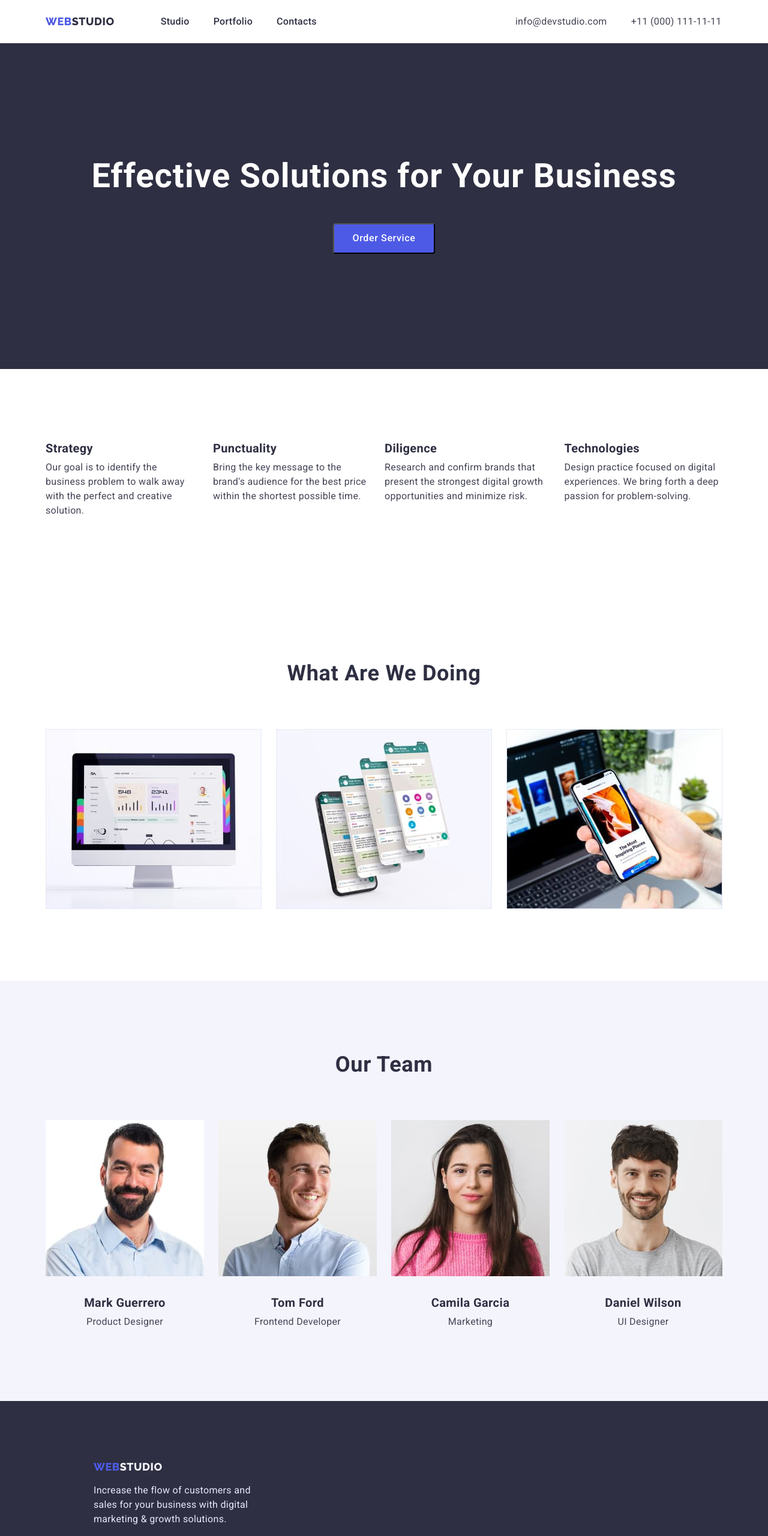
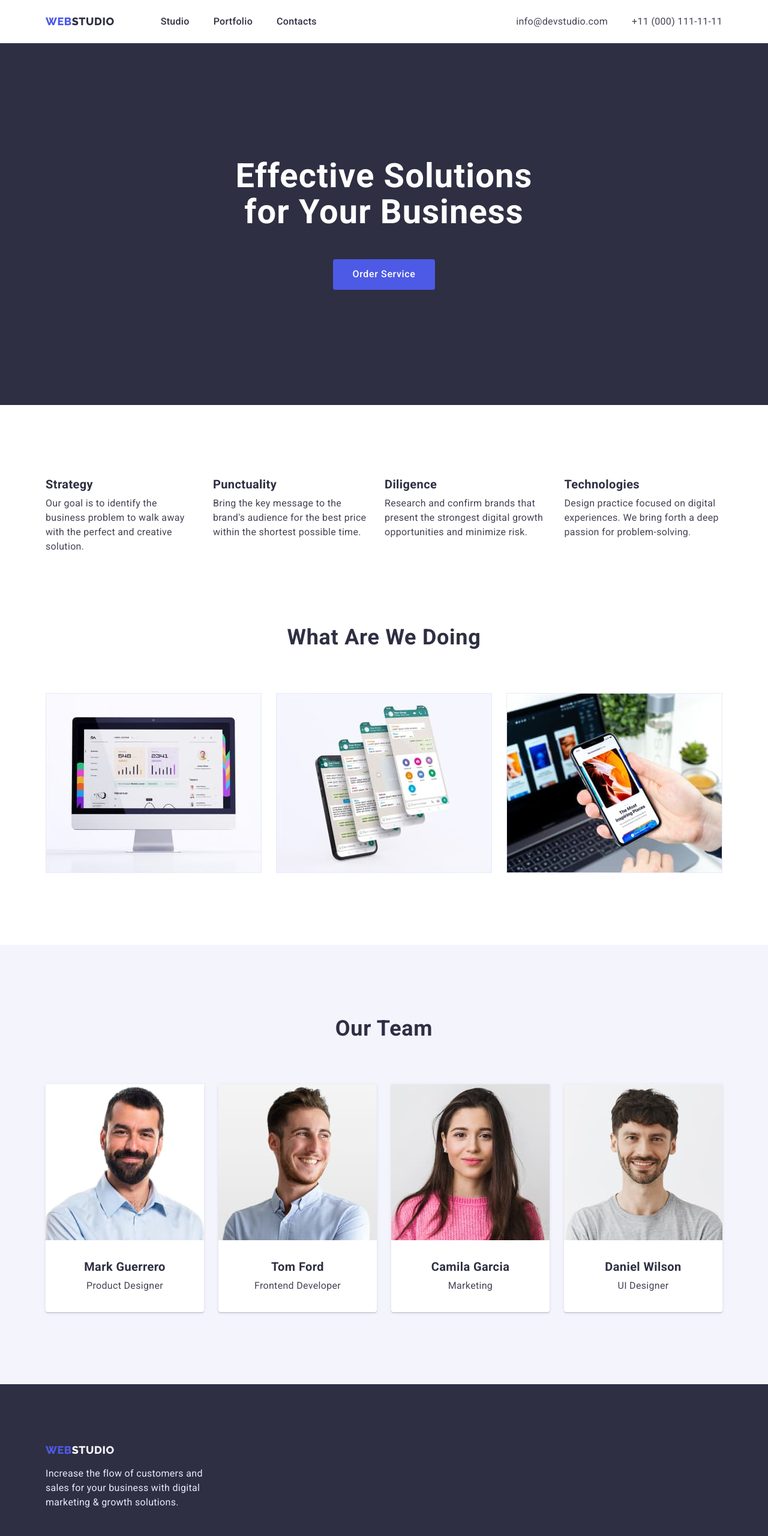
Before and after one commit to A-lex-G/goit-markup-hw-03, a plain HTML site: page index.html in a window 1280 px wide. Shown: the top 2560 px of the page at 60% size. Drawn offline with nearby package versions, Linux system fonts and the light colour scheme.

Commit message:
index.html, portfolio.html, styles.css corrected

```diff
--- a/css/styles.css
+++ b/css/styles.css
@@ -101,8 +101,11 @@ ul {
 
 /* NAVIGATION STYLES */
 .navigation {
+  margin-left: 77px;
+}
+
+.navigation-block {
   display: flex;
-  margin-left: 77px;
 }
 
 .navigation-item {
@@ -112,14 +115,14 @@ ul {
   letter-spacing: 0.02em;
   color: var(--navy-blue);
 }
-.navigation .item:not(:last-child) {
+.navigation-block .item:not(:last-child) {
   margin-right: 40px;
 }
 
 /* CONTACTS STYLES */
 .contacts {
   display: flex;
-  margin-left: 331px;
+  margin-left: auto;
 }
 
 .contacts-item {
@@ -148,6 +151,9 @@ ul {
 
 .hero-name {
   margin-bottom: 48px;
+  margin-left: auto;
+  margin-right: auto;
+  width: 496px;
 
   font-weight: 700;
   font-size: 56px;
@@ -168,13 +174,24 @@ ul {
   background-color: var(--iris);
 
   border-radius: 4px;
+  border-color: transparent;
   width: 170px;
   height: 51px;
+
+  cursor: pointer;
 }
 
 /* MAIN PAGE ADVANTAGES STYLES */
+.advantages {
+  padding-bottom: 0;
+}
+
 .advantages-list {
   display: flex;
+}
+
+.advantages-list .item {
+  width: calc((100%-72px) / 4);
 }
 
 .advantages-list .item:not(:last-child) {
@@ -237,12 +254,18 @@ ul {
   display: flex;
 }
 
+.team-board .item {
+  background-color: var(--white);
+  box-shadow: 0px 1px 6px rgba(46, 47, 66, 0.08),
+    0px 1px 1px rgba(46, 47, 66, 0.16), 0px 2px 1px rgba(46, 47, 66, 0.08);
+  border-radius: 0px 0px 4px 4px;
+}
+
 .team-board .item:not(:last-child) {
   margin-right: 24px;
 }
 
 .person {
-  margin-top: 32px;
   margin-bottom: 8px;
   font-weight: 700;
   font-size: 20px;
@@ -252,6 +275,11 @@ ul {
 }
 
 .job-discription {
+  padding-top: 32px;
+  padding-bottom: 32px;
+}
+
+.position {
   font-size: 16px;
   line-height: 1.5;
   text-align: center;
@@ -259,15 +287,16 @@ ul {
   color: var(--slate);
 }
 
-/*PORTFOLIO BUTTON STYLES */
-.portfolio-btn {
+/* PORTFOLIO GENERAL STYLES */
+.portfolio-block {
   padding-top: 96px;
-  padding-bottom: 72px;
 }
 
+/*PORTFOLIO BUTTON STYLES */
 .btn-list {
   display: flex;
   justify-content: center;
+  padding-bottom: 72px;
 }
 
 .btn-list .item:not(:last-child) {
@@ -303,10 +332,6 @@ ul {
 }
 
 /* PORTFOLIO CARD STYLES */
-.card-gallery {
-  padding-top: 0px;
-}
-
 .card-block {
   display: flex;
   flex-wrap: wrap;
@@ -331,13 +356,10 @@ ul {
   padding-top: 32px;
   padding-bottom: 32px;
   padding-left: 16px;
-  /* box-shadow: 0px 1px 6px rgba(46, 47, 66, 0.08); */
 }
 
 .link .card-name {
-  /* margin-top: 32px; */
   margin-bottom: 8px;
-  /* padding-left: 16px; */
 
   font-weight: 700;
   font-size: 20px;
@@ -346,8 +368,6 @@ ul {
   color: var(--navy-blue);
 }
 .link .card-type {
-  /* padding-left: 16px; */
-
   font-size: 16px;
   line-height: 1.5;
   letter-spacing: 0.02em;
@@ -371,24 +391,10 @@ ul {
 .footer {
   background-color: var(--navy-blue);
   padding-top: 100px;
-  padding-right: 1020px;
   padding-bottom: 100px;
-  padding-left: 156px;
-}
-
-.footer-block {
-  display: block;
-  padding-left: 0;
-  padding-right: 0;
-
-  width: 264px;
-  height: 100px;
 }
 
 .footer-link {
-  display: inline-block;
-  margin-bottom: 16px;
-
   font-family: "Raleway", sans-serif;
   font-weight: 800;
   font-size: 18px;
@@ -398,7 +404,9 @@ ul {
   color: var(--cloud);
 }
 .footer-slogan {
+  margin-top: 16px;
   line-height: 1.5;
   letter-spacing: 0.02em;
   color: var(--cornflower);
+  width: 264px;
 }
--- a/index.html
+++ b/index.html
@@ -23,8 +23,8 @@
         <a class="header-link link" href="/"
           ><span class="logo">WEB</span>STUDIO</a
         >
-        <nav>
-          <ul class="navigation list">
+        <nav class="navigation">
+          <ul class="navigation-block list">
             <li class="item">
               <a class="navigation-item link" href="./index.html">Studio</a>
             </li>
@@ -57,7 +57,7 @@
         <h1 class="hero-name">Effective Solutions for Your Business</h1>
         <button class="btn-main" type="button">Order Service</button>
       </section>
-      <section class="section">
+      <section class="section advantages">
         <div class="container">
           <h2 class="visually-hidden">Advantages</h2>
           <ul class="list advantages-list">
@@ -138,8 +138,10 @@
                 width="264"
                 height="260"
               />
-              <h3 class="person">Mark Guerrero</h3>
-              <p class="job-discription">Product Designer</p>
+              <div class="job-discription">
+                <h3 class="person">Mark Guerrero</h3>
+                <p class="position">Product Designer</p>
+              </div>
             </li>
             <li class="item">
               <img
@@ -149,8 +151,10 @@
                 width="264"
                 height="260"
               />
-              <h3 class="person">Tom Ford</h3>
-              <p class="job-discription">Frontend Developer</p>
+              <div class="job-discription">
+                <h3 class="person">Tom Ford</h3>
+                <p class="position">Frontend Developer</p>
+              </div>
             </li>
             <li class="item">
               <img
@@ -160,8 +164,10 @@
                 width="264"
                 height="260"
               />
-              <h3 class="person">Camila Garcia</h3>
-              <p class="job-discription">Marketing</p>
+              <div class="job-discription">
+                <h3 class="person">Camila Garcia</h3>
+                <p class="position">Marketing</p>
+              </div>
             </li>
             <li class="item">
               <img
@@ -171,15 +177,17 @@
                 width="264"
                 height="260"
               />
-              <h3 class="person">Daniel Wilson</h3>
-              <p class="job-discription">UI Designer</p>
+              <div class="job-discription">
+                <h3 class="person">Daniel Wilson</h3>
+                <p class="position">UI Designer</p>
+              </div>
             </li>
           </ul>
         </div>
       </section>
     </main>
     <footer class="footer">
-      <div class="container footer-block">
+      <div class="container">
         <a class="footer-link link" href="/"
           ><span class="logo">WEB</span>STUDIO</a
         >
```
Also changed, not shown: portfolio.html (+7 -12 lines).
